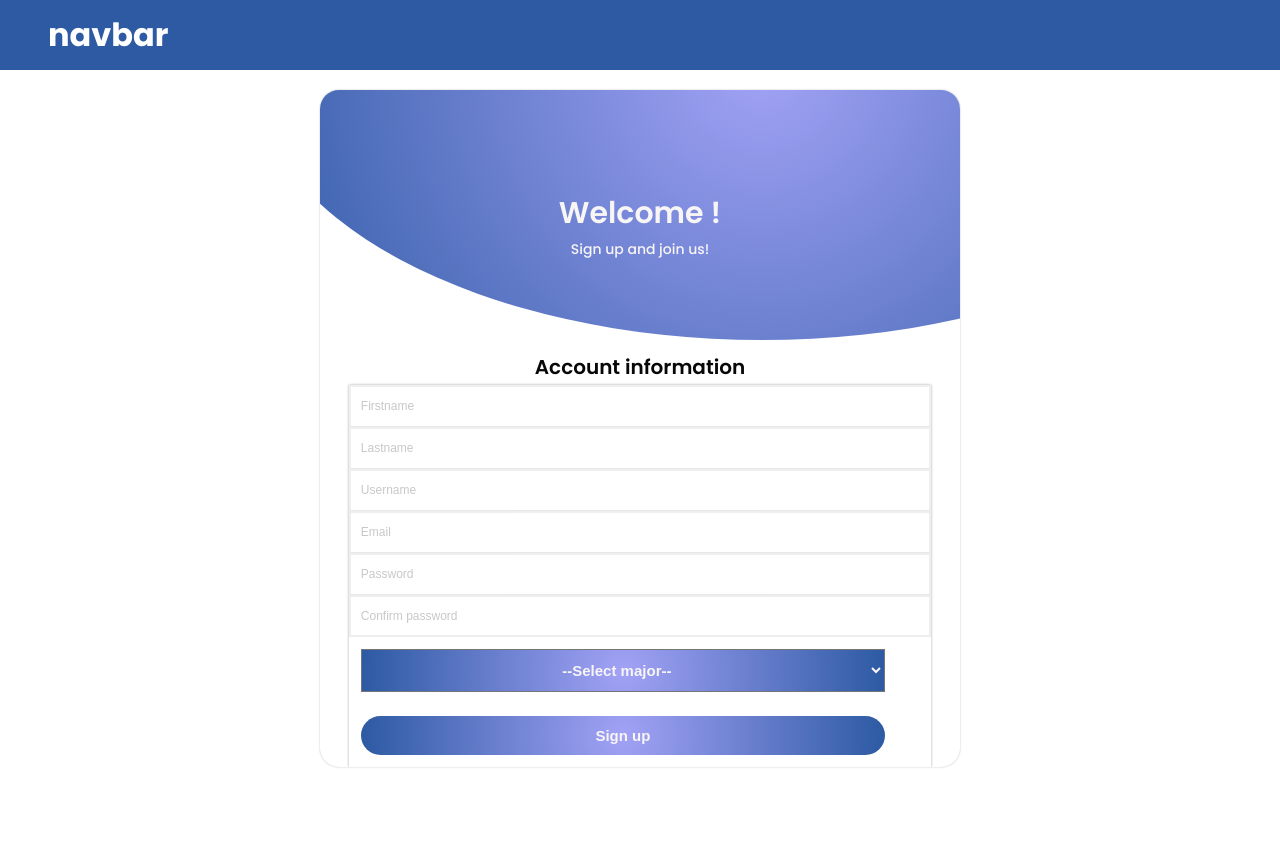
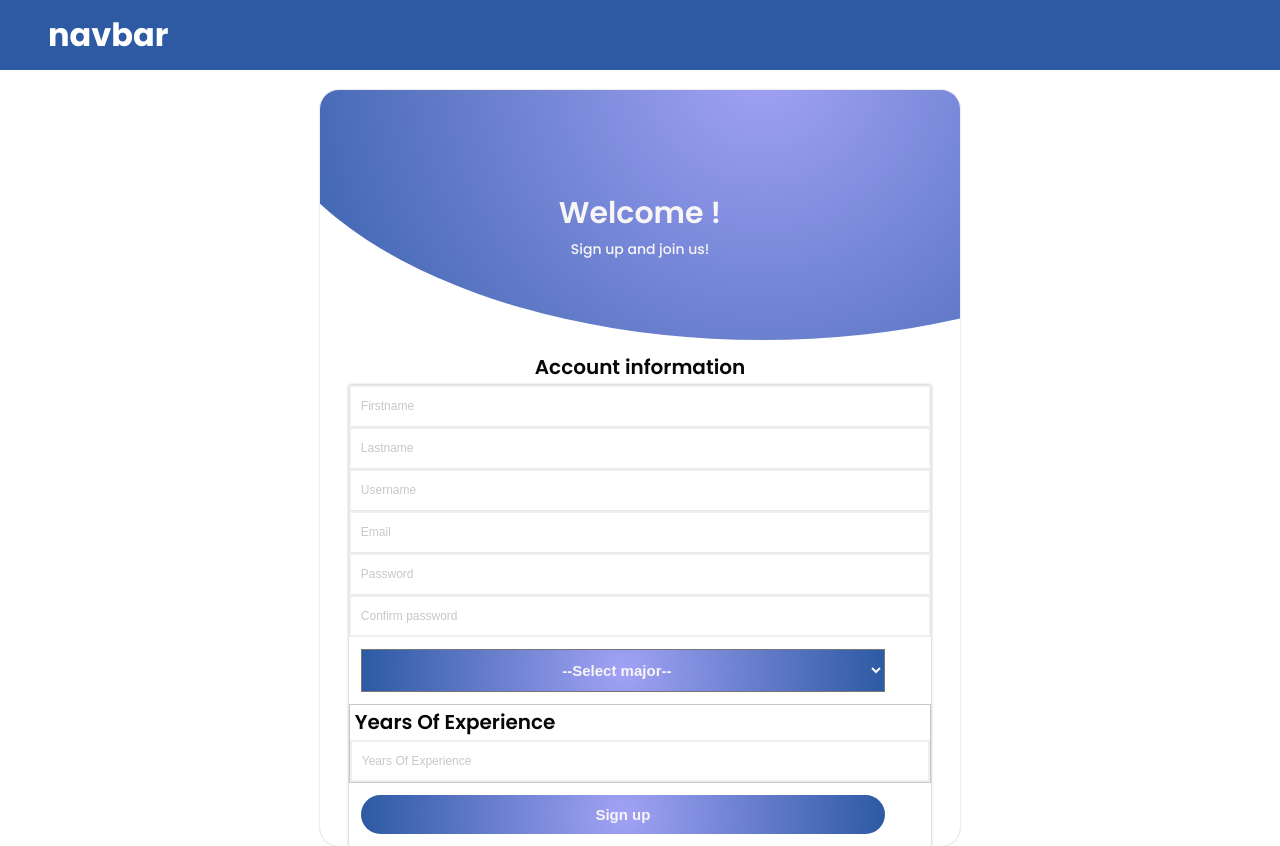
Before and after one commit to abdumamdouh/recruiting-system, a React (Create React App) app in the folder client/: page /signup-applicant in a window 1280 px wide. Before the commit the page ends 800 px from the top, so only its background shows below. Built offline with nearby package versions, Linux system fonts and the light colour scheme; the HTML template or start-up script is replaced by a standard one.

Commit message:
validations

```diff
--- a/client/src/components/Forms/SignupForm.js
+++ b/client/src/components/Forms/SignupForm.js
@@ -84,9 +84,9 @@ function Register(props) {
         if (!formValues.yearsOfExperience)
             error.yearsOfExperience = "Years Of Experience required";
 
-        if (!formValues.major) error.major = "Major required";
+        if (!formValues.major||formValues.major==='software-engineer') error.major = "Major required";
 
-        if (!formValues.level) error.level = "Level required";
+        if (view==="sw"&&!formValues.level) error.level = "Level required";
 
         setErrors(error);
 
@@ -98,7 +98,9 @@ function Register(props) {
 
     const handleChange = (e) => {
         const { name, value } = e.target;
-        if (name === "qualifications") {
+        console.log(name,value)
+
+         if (name === "qualifications") {
             const arr = formValues.qualifications.programmingLanguages;
             arr.push(value);
             // setFormValues({...formValues,[name]:value})
@@ -112,7 +114,13 @@ function Register(props) {
         if (e.target.value === "software-engineer") {
             setView("sw");
         } else setView("notsw");
+
+
+       handleChange(e);
+
     };
+
+
 
     const handleSubmit = (e) => {
         e.preventDefault();
@@ -208,22 +216,28 @@ function Register(props) {
                         </label>
                     )}
 
-                    <select className={classes.Select} onChange={handleView}>
+                    <select name="major" className={classes.Select} onChange={handleView}>
                         <option>--Select major--</option>
                         <option value="software-engineer">
                             Software engineer
                         </option>
 
-                        <option value="doctor">Doctor</option>
-                        <option value="Pharmacist">Pharmacist</option>
+                        <option  value="doctor" >Doctor</option>
+                        <option  value="Pharmacist">Pharmacist</option>
                         <option value="graphic-designer">
                             Graphic designer
                         </option>
-                        <option value="data-analyst">Data analyst</option>
-                        <option value="teacher">Teacher</option>
+                        <option  value="data-analyst">Data analyst</option>
+                        <option  value="teacher">Teacher</option>
                     </select>
 
-                    {view === "sw" && (
+                    {errors.major&&view==="notsw" && (
+                                    <label className={classes.error}>
+                                        {errors.major}
+                                    </label>
+                                )}
+
+                    {view === "sw"?
                         <div>
                             <div className={classes.Box}>
                                 <h3>You are more into </h3>
@@ -412,7 +426,23 @@ function Register(props) {
                                 </ul>
                             </div>
                         </div>
-                    )}
+                    :
+                    <div className={classes.Box}>
+                            <h3>Years Of Experience</h3>
+                            <input
+                                className={classes.Input}
+                                name="yearsOfExperience"
+                                placeholder="Years Of Experience"
+                                onChange={handleChange}
+                            />
+
+                            {errors.yearsOfExperience && (
+                                <label className={classes.error}>
+                                    {errors.yearsOfExperience}
+                                </label>
+                            )}
+
+                            </div>         }
                     <button className={classes.SubmitButton} type="submit">
                         {" "}
                         Sign up
```
